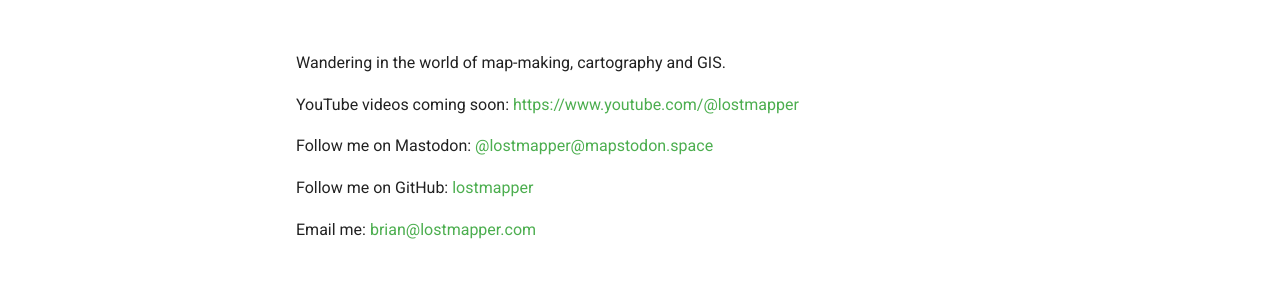
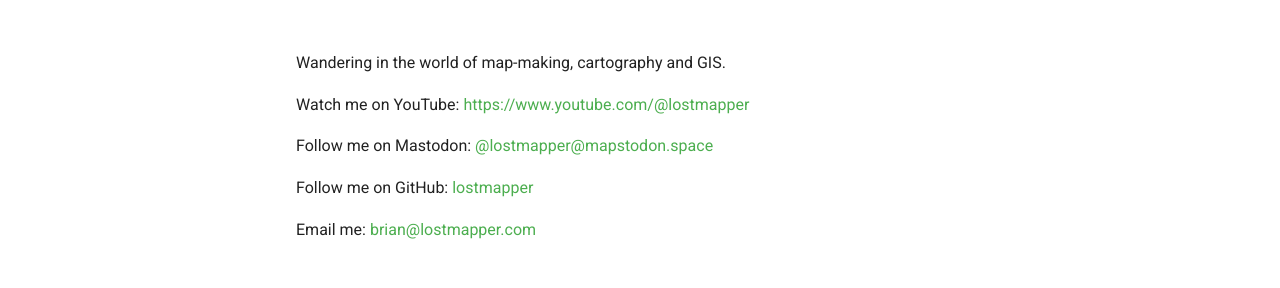
Before and after one commit to lostmapper/lostmapper-mkdocs, an MkDocs documentation site: the page built from docs/index.md, in a window 1280 px wide. Shown: the part 361-649 px from the top of the page. Built offline with MkDocs 1.6.1 and Material for MkDocs 9.7.7, drawn with Linux system fonts in a browser that asks for light colours.

Commit message:
Change YouTube wording on homepage

```diff
--- a/docs/index.md
+++ b/docs/index.md
@@ -4,7 +4,7 @@
 
 Wandering in the world of map-making, cartography and GIS.
 
-YouTube videos coming soon: [https://www.youtube.com/@lostmapper](https://www.youtube.com/@lostmapper)
+Watch me on YouTube: [https://www.youtube.com/@lostmapper](https://www.youtube.com/@lostmapper)
 
 Follow me on Mastodon: <a rel="me" href="https://mapstodon.space/@lostmapper">@lostmapper@mapstodon.space</a>
 
```
